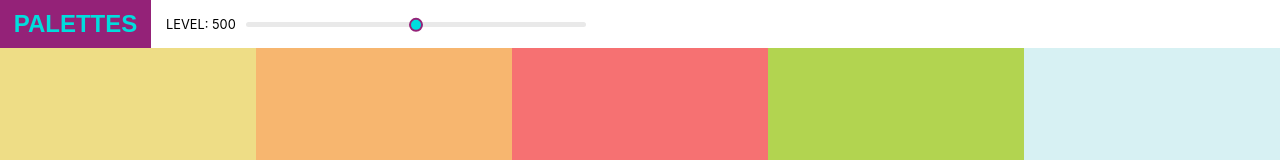
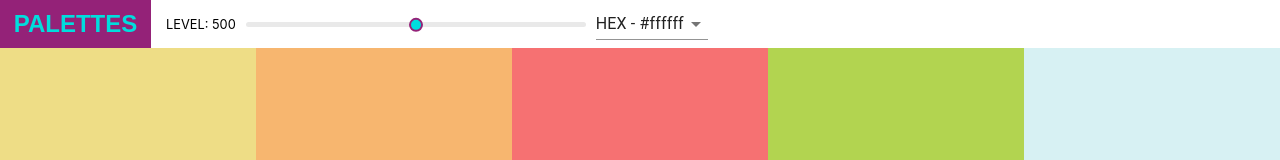
Before and after one commit to orjon/react_palettes, a React (Create React App) app: page / in a window 1280 px wide. Shown: the top 160 px of the page. Built offline with nearby package versions, Linux system fonts and the light colour scheme; a web font is replaced by a local one.

Commit message:
Color format selector added

```diff
--- a/package.json
+++ b/package.json
@@ -3,6 +3,7 @@
   "version": "0.1.0",
   "private": true,
   "dependencies": {
+    "@material-ui/core": "^4.9.9",
     "@testing-library/jest-dom": "^4.2.4",
     "@testing-library/react": "^9.3.2",
     "@testing-library/user-event": "^7.1.2",
--- a/src/NavBar.js
+++ b/src/NavBar.js
@@ -1,10 +1,24 @@
 import React, { Component } from 'react'
 import Slider from 'rc-slider';
+import Select from '@material-ui/core/Select';
+import MenuItem from '@material-ui/core/MenuItem';
 import 'rc-slider/assets/index.css';
 // Place this before own styles!!
 import './NavBar.css';
 
 class NavBar extends Component {
+  constructor(props){
+    super(props);
+    this.state= {
+      format: 'hex'
+    }
+    this.handleChange = this.handleChange.bind(this);
+  }
+
+  handleChange(e){
+    this.setState({format: e.target.value});
+    this.props.handleChange(e.target.value);
+  }
   render(){
     const {level, changeLevel} = this.props
     return(
@@ -23,6 +37,16 @@
             max={900}
             onAfterChange={changeLevel}/>
         </div>
+        <div className='select-container'>
+        <Select
+          value={this.state.format}
+          onChange={this.handleChange}>
+          <MenuItem value='hex'>HEX - #ffffff</MenuItem>
+          <MenuItem value='rgb'>RGB - rgb(255,255,255)</MenuItem>
+          <MenuItem value='rgba'>RGBA - rgba(255,255,255,1.0)</MenuItem>
+        </Select>
+        </div>
+
       </header>
     )
   }
--- a/src/Palette.js
+++ b/src/Palette.js
@@ -9,24 +9,30 @@
   constructor(props){
     super(props);
     this.state ={
-      level: 500
+      level: 500,
+      format: 'hex'
     }
     this.changeLevel = this.changeLevel.bind(this)
+    this.changeColorFormat = this.changeColorFormat.bind(this)
   }
 
   changeLevel(newLevel){
     this.setState({level: newLevel})
   }
 
+  changeColorFormat(value){
+    this.setState({format: value})
+  }
+
   render(){
     const {colors} = this.props.palette
-    const {level} = this.state
+    const {level, format} = this.state
     const colorBoxes = colors[level].map( color =>
-      <ColorBox background={color.hex} name={color.name} key={color.name}/>
+      <ColorBox background={color[format]} name={color.name} key={color.name}/>
     )
     return(
       <div className='Palette'>
-        <NavBar level={level} changeLevel={this.changeLevel}/>
+        <NavBar level={level} changeLevel={this.changeLevel} handleChange={this.changeColorFormat}/>
         <div className='Palette-colors'>
           {colorBoxes}
         </div>
```
Also changed, not shown: 1 other file (tests, documents, lock files or other folders).
